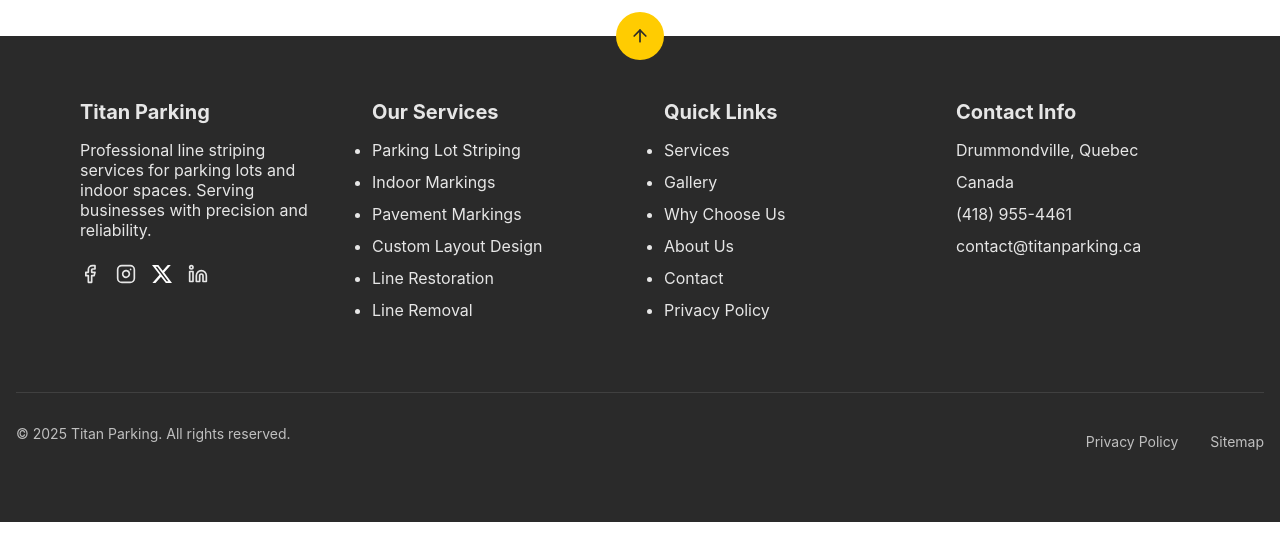
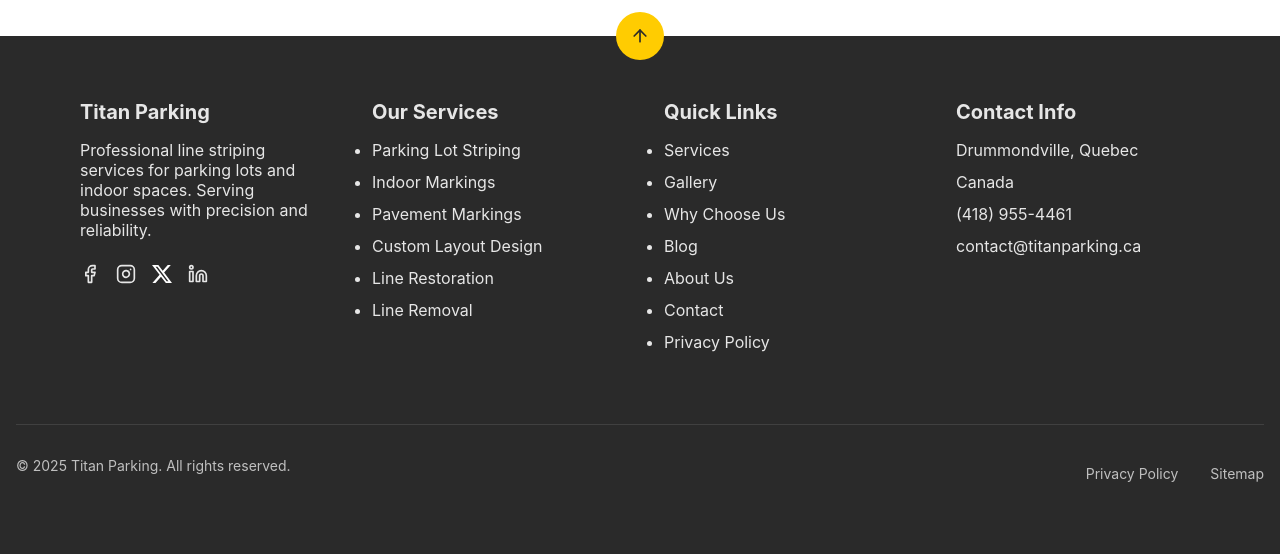
Before and after one commit to maxgobeil/titan-parking, a Django app: page /blog/search/ in a window 1280 px wide. Shown: the part 686-1240 px from the top of the page. Run offline with Django 5.2, Linux system fonts and the light colour scheme; data that the repository does not hold is empty; parts of the project's set-up code (start-up, migrations or seed data) failed here and were passed over; some libraries are stand-ins or nearby versions.

Commit message:
Feat: Add the blog in the footer link

```diff
--- a/quotes/templates/partials/home/footer.html
+++ b/quotes/templates/partials/home/footer.html
@@ -73,6 +73,7 @@
           <li><a href="{% url 'home' %}#services" class="footer-link">{% trans 'Services' %}</a></li>
           <li><a href="{% url 'home' %}#gallery" class="footer-link">{% trans 'Gallery' %}</a></li>
           <li><a href="{% url 'home' %}#why-choose-us" class="footer-link">{% trans 'Why Choose Us' %}</a></li>
+          <li><a href="{% url 'blog' %}" class="footer-link">{% trans 'Blog' %}</a></li>
           <li><a href="{% url 'about-us' %}" class="footer-link">{% trans 'About Us' %}</a></li>
           <li><a href="{% url 'home' %}#contact" class="footer-link">{% trans 'Contact' %}</a></li>
           <li><a href="{% url 'privacy-policy' %}" class="footer-link">{% trans 'Privacy Policy' %}</a></li>
```
